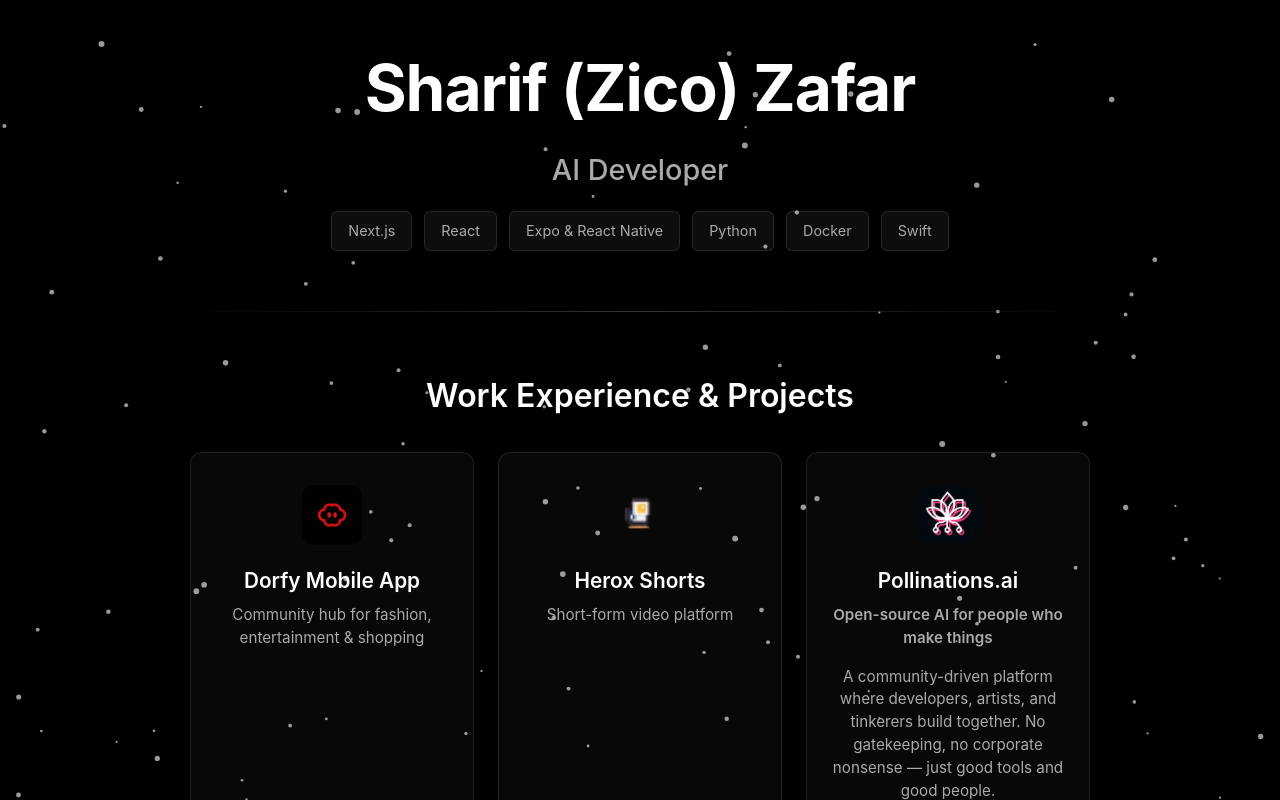
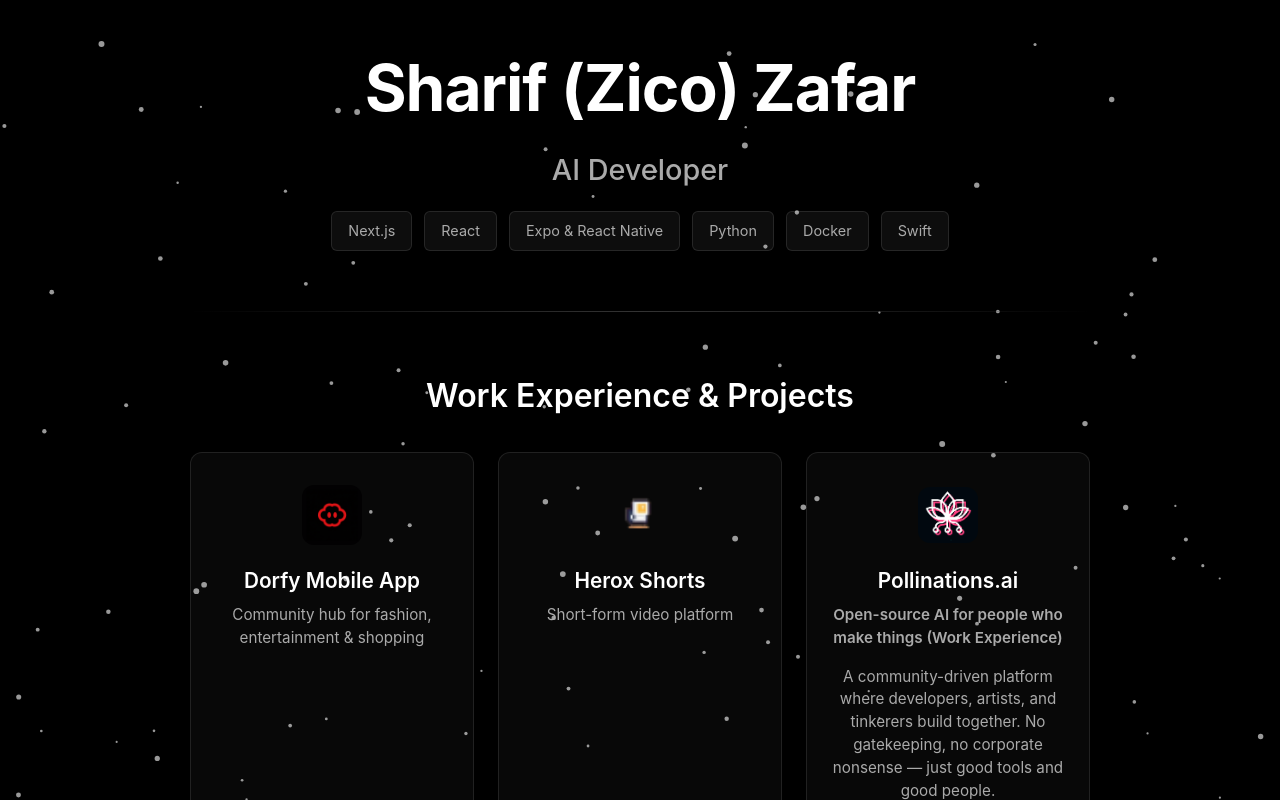
Before and after one commit to ZicoZ7/dorfyplan, a Next.js app: page /dorfyplan/ in a window 1280 px wide. Shown: the top 800 px of the page. Built offline with nearby package versions, Linux system fonts and the light colour scheme.

Commit message:
Initial commit

```diff
--- a/app/page.tsx
+++ b/app/page.tsx
@@ -137,7 +137,7 @@
                   />
                 </div>
                 <h3>Pollinations.ai</h3>
-                <p className="opensource-tag">Open-source AI for people who make things</p>
+                <p className="opensource-tag">Open-source AI for people who make things (Work Experience) </p>
                 <p className="project-desc">A community-driven platform where developers, artists, and tinkerers build together. No gatekeeping, no corporate nonsense — just good tools and good people.</p>
                 <div className="visit-indicator">Visit Site →</div>
               </a>
```
